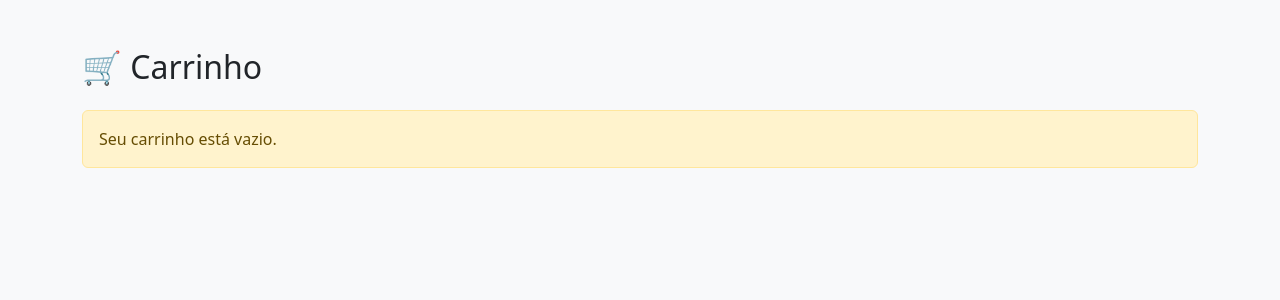
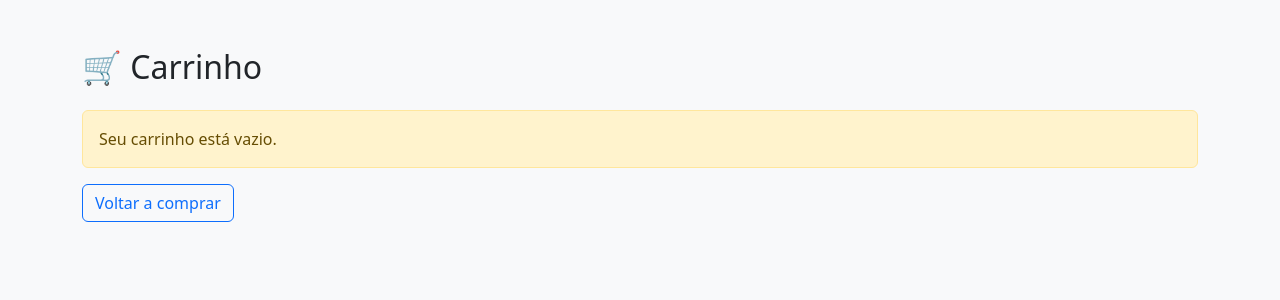
Before and after one commit to LeandroSCoutinho/teste_montink, a PHP site: page /views/carrinho/index.php in a window 1280 px wide. Shown: the top 300 px of the page. Run offline with PHP 8.4, Linux system fonts and the light colour scheme.

Commit message:
Botões ver carrinho e voltar a compra

```diff
--- a/controllers/ProdutoController.php
+++ b/controllers/ProdutoController.php
@@ -26,6 +26,6 @@ switch ($action) {
     case 'index':
     default:
         $produtos = Produto::all();
-        include __DIR__ . '/../views/produtos/form.php';
+        include __DIR__ . '/../views/produtos/index.php';
         break;
 }
--- a/views/carrinho/index.php
+++ b/views/carrinho/index.php
@@ -38,6 +38,9 @@ $total = $subtotal + $frete;
 
   <?php if (empty($carrinho)): ?>
     <div class="alert alert-warning">Seu carrinho está vazio.</div>
+    <a href="../../views/produtos/index.php" class="btn btn-outline-primary">
+      Voltar a comprar
+    </a>
   <?php else: ?>
     <table class="table table-bordered bg-white">
       <thead class="table-secondary">
@@ -92,8 +95,12 @@ $total = $subtotal + $frete;
       <?php if (!$cep): ?>
         <div class="alert alert-danger">Informe o CEP para continuar com a finalização do pedido.</div>
       <?php endif; ?>
-
-      <a href="<?= $cep ? 'finalizar.php' : '#' ?>" class="btn btn-success <?= !$cep ? 'disabled' : '' ?>">Finalizar Pedido</a>
+<div class="d-flex justify-content-between align-items-center mb-4">
+    <a href="<?= $cep ? 'PedidoController.php' : '#' ?>" class="btn btn-success <?= !$cep ? 'disabled' : '' ?>">Finalizar Pedido</a>
+    <a href="../../views/produtos/index.php" class="btn btn-outline-primary">
+      Voltar a comprar
+    </a>
+  </div>
     </div>
   <?php endif; ?>
 </div>
```
Also changed, not shown: views/produtos/index.php (renamed from views/produtos/form.php, +12 -2 lines).
